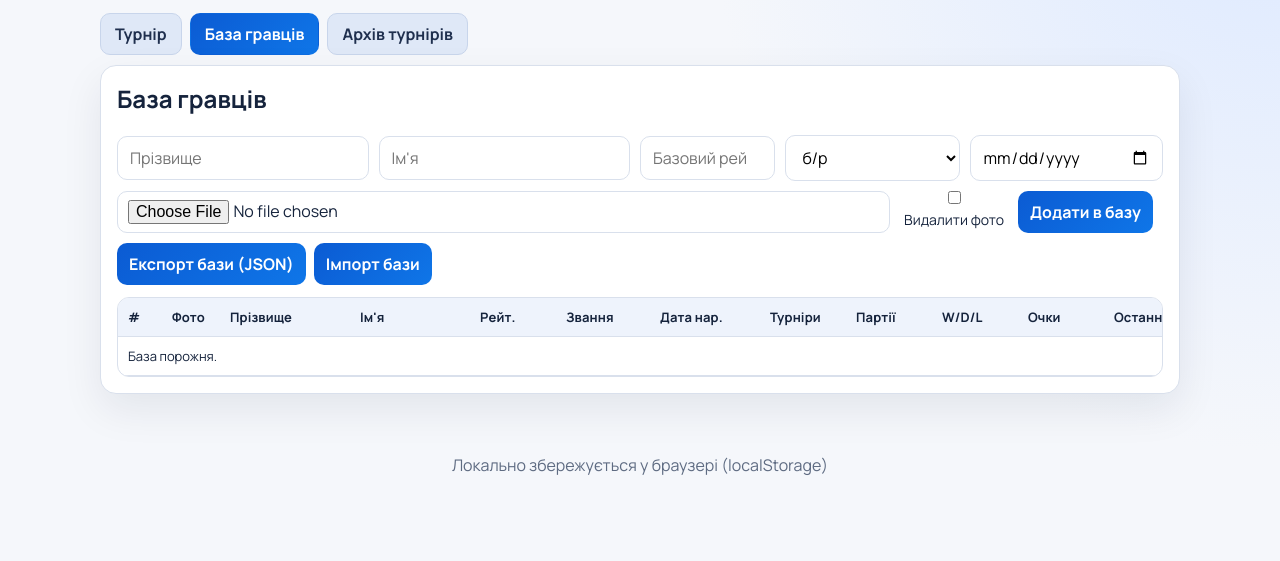
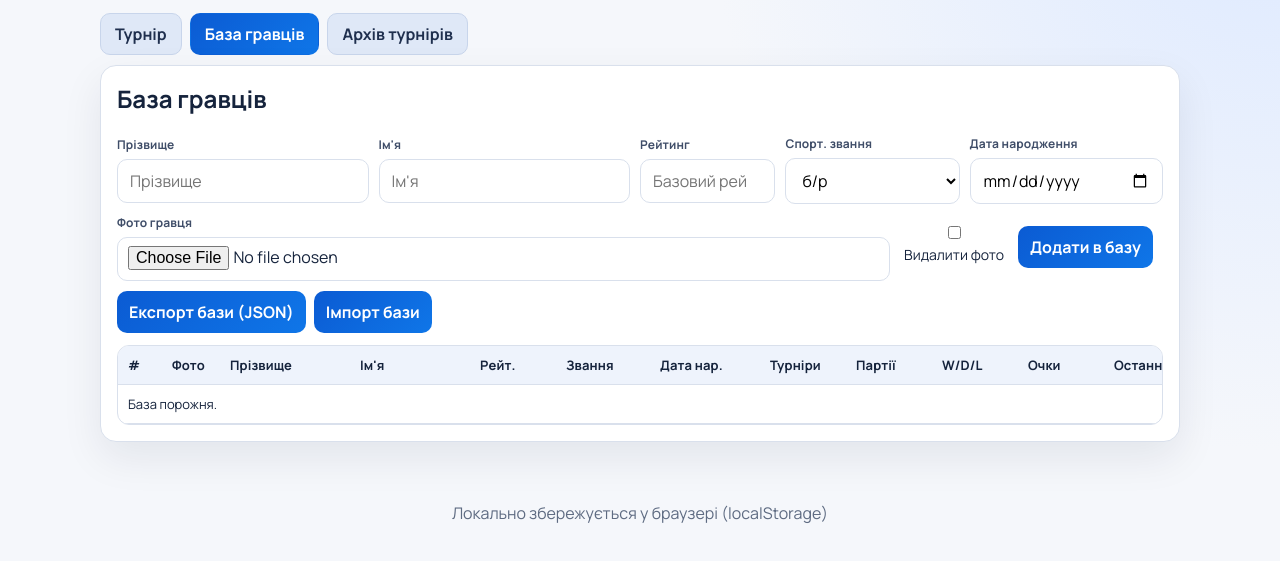
Before and after one commit to Lysen01/swiss-draw-manager, a plain HTML site: page live.html in a window 1280 px wide. Both pictures are taken after a click on the button "База гравців". Shown: the part 123-684 px from the top of the page. Drawn offline with Linux system fonts and the light colour scheme.

Commit message:
ui: add explicit labels for all player base form fields

```diff
--- a/live.html
+++ b/live.html
@@ -395,6 +395,24 @@ button.danger {
 .base-form-row--actions input[type="file"] {
   padding: 8px 10px;
   background: #fff;
+}
+
+.base-field {
+  display: flex;
+  flex-direction: column;
+  gap: 6px;
+}
+
+.base-field__label {
+  font-size: 12px;
+  font-weight: 700;
+  color: #3f4d68;
+  letter-spacing: 0.01em;
+}
+
+.base-field input,
+.base-field select {
+  min-height: 44px;
 }
 
 .base-form-row--actions .check-inline {
@@ -622,9 +640,20 @@ button.danger {
           <h2>База гравців</h2>
           <form id="basePlayerForm" class="base-form">
             <div class="base-form-row">
+              <label class="base-field">
+                <span class="base-field__label">Прізвище</span>
                 <input id="basePlayerLastName" type="text" placeholder="Прізвище" required />
+              </label>
+              <label class="base-field">
+                <span class="base-field__label">Ім'я</span>
                 <input id="basePlayerFirstName" type="text" placeholder="Ім'я" required />
+              </label>
+              <label class="base-field">
+                <span class="base-field__label">Рейтинг</span>
                 <input id="basePlayerRating" type="number" min="0" max="4000" placeholder="Базовий рейтинг" required />
+              </label>
+              <label class="base-field">
+                <span class="base-field__label">Спорт. звання</span>
                 <select id="basePlayerRank">
                   <option value="б/р">б/р</option>
                   <option value="юнацький">юнацький</option>
@@ -635,11 +664,18 @@ button.danger {
                   <option value="мс">мс</option>
                   <option value="гр">гр</option>
                 </select>
+              </label>
+              <label class="base-field">
+                <span class="base-field__label">Дата народження</span>
                 <input id="basePlayerBirthDate" type="date" />
+              </label>
             </div>
 
             <div class="base-form-row base-form-row--actions">
+              <label class="base-field">
+                <span class="base-field__label">Фото гравця</span>
                 <input id="basePlayerPhoto" type="file" accept="image/*" />
+              </label>
               <label class="check-inline">
                 <input id="basePlayerRemovePhoto" type="checkbox" />
                 Видалити фото
--- a/styles.css
+++ b/styles.css
@@ -387,6 +387,24 @@ button.danger {
   background: #fff;
 }
 
+.base-field {
+  display: flex;
+  flex-direction: column;
+  gap: 6px;
+}
+
+.base-field__label {
+  font-size: 12px;
+  font-weight: 700;
+  color: #3f4d68;
+  letter-spacing: 0.01em;
+}
+
+.base-field input,
+.base-field select {
+  min-height: 44px;
+}
+
 .base-form-row--actions .check-inline {
   min-height: 42px;
   padding: 0 4px;
```
Also changed, not shown: index.html (+18 -0 lines). Lines whose indentation alone changed are shown as unchanged.
